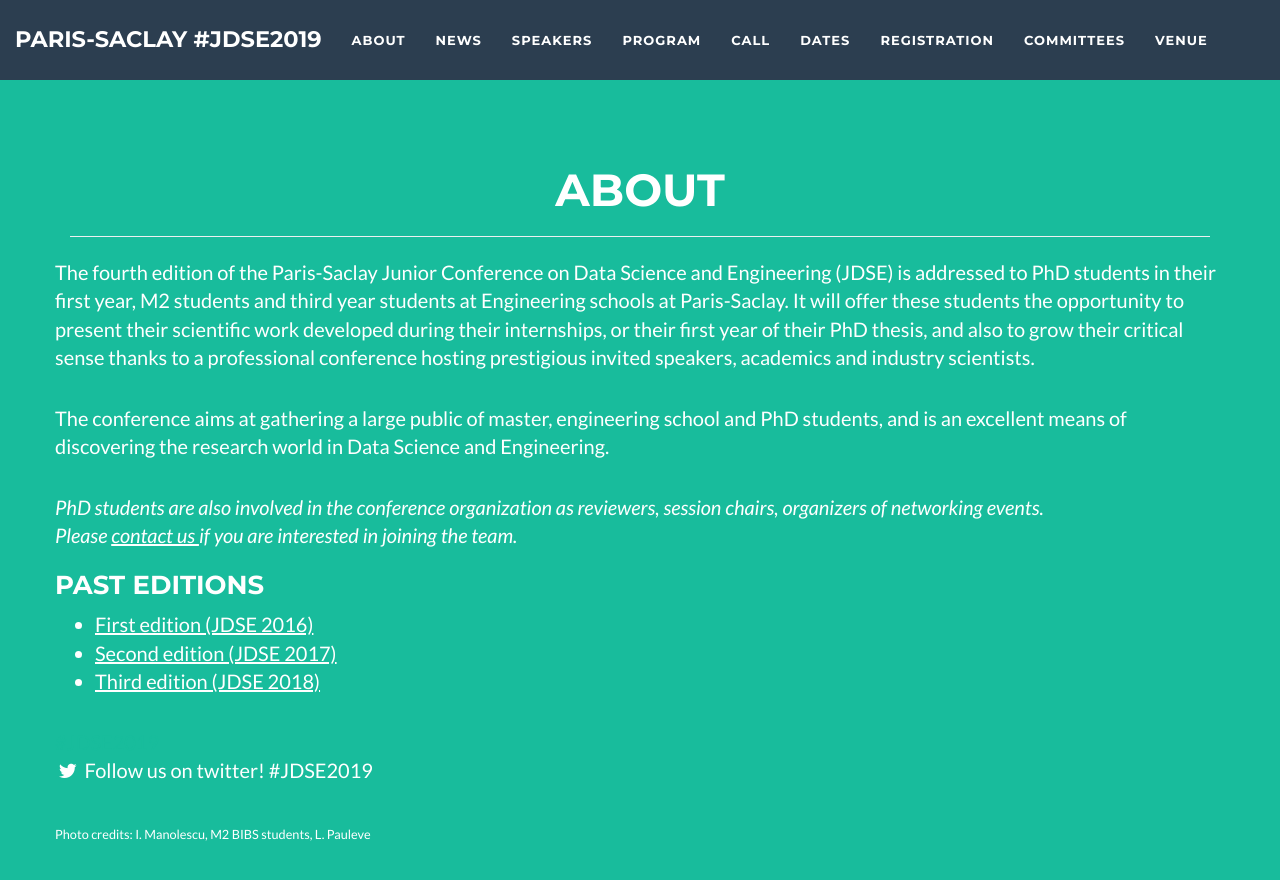
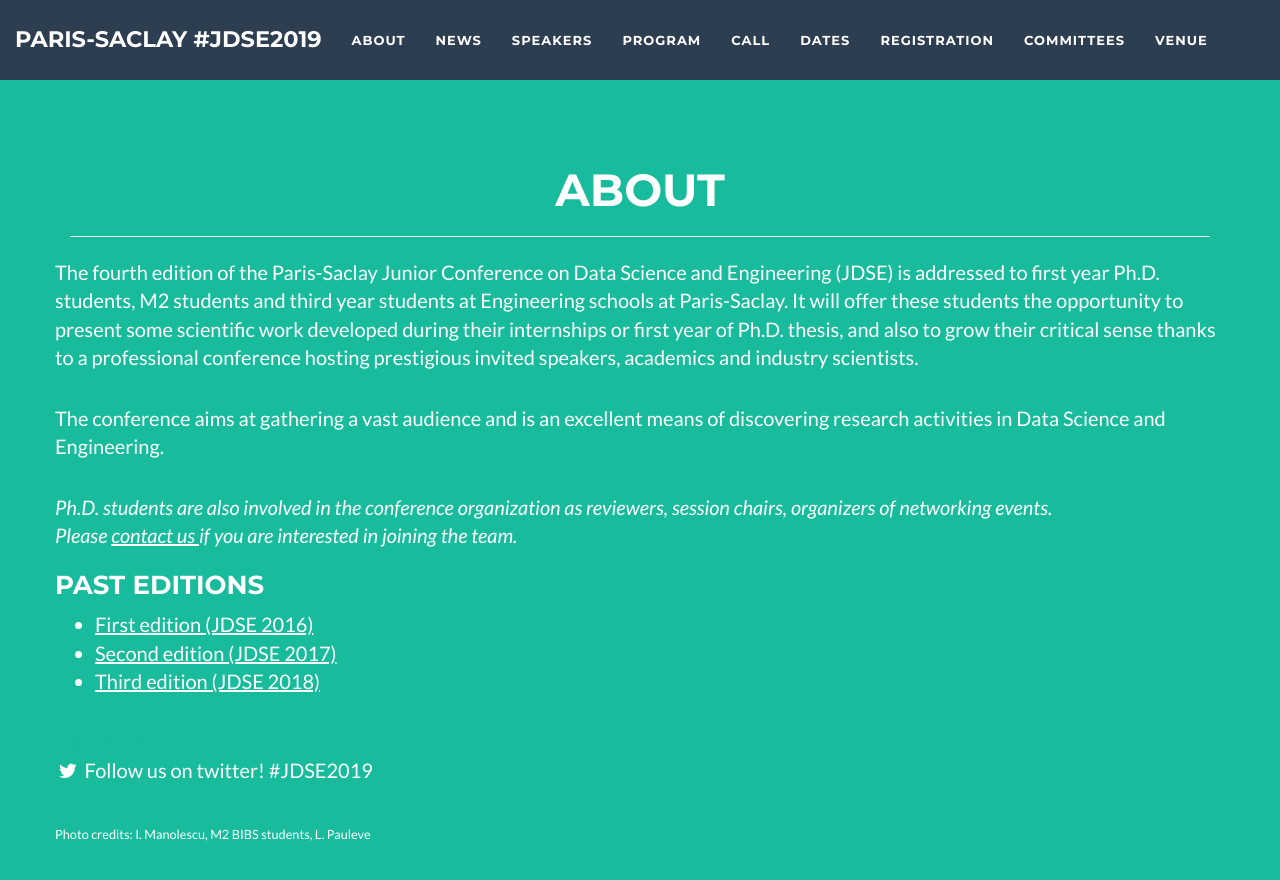
Before and after one commit to jdse-paris/jDSE2019, a Jekyll site: the page built from index.html, in a window 1280 px wide and 900 px high, scrolled down 825 px. Shown: the top 880 px of the window. Built offline with Jekyll 4.4.1, drawn with Linux system fonts in a browser that asks for light colours; some of the changed text lies outside the part shown.

Commit message:
Minor updates

```diff
--- a/_includes/about.html
+++ b/_includes/about.html
@@ -8,14 +8,14 @@
                 </div>
             </div>
             <div class="row">
-              <p>The fourth edition of the Paris-Saclay Junior Conference on Data Science and Engineering (JDSE) is addressed to PhD students in their first year, M2 students and third year students at Engineering schools at Paris-Saclay. It will offer these students the opportunity to present their scientific work developed during their internships, or their first year of their PhD thesis, and also to grow their critical sense thanks to a professional conference hosting prestigious invited speakers, academics and industry scientists.
+              <p>The fourth edition of the Paris-Saclay Junior Conference on Data Science and Engineering (JDSE) is addressed to first year Ph.D. students, M2 students and third year students at Engineering schools at Paris-Saclay. It will offer these students the opportunity to present some scientific work developed during their internships or first year of Ph.D. thesis, and also to grow their critical sense thanks to a professional conference hosting prestigious invited speakers, academics and industry scientists.
 	      </p>
 	      <br>
-	      <p>The conference aims at gathering a large public of master, engineering school and PhD students, and is an excellent means of discovering the research world in Data Science and Engineering.
+	      <p>The conference aims at gathering a vast audience and is an excellent means of discovering research activities in Data Science and Engineering.
 	      </p>
 	      <br>
 	      <p>
-		<i>PhD students are also involved in the conference organization as reviewers, session chairs, organizers of networking events.
+		<i>Ph.D. students are also involved in the conference organization as reviewers, session chairs, organizers of networking events.
 		  <br> Please <u><a href="mailto:contact@junior-data-science.org" target="_top" style="color: #FFF">contact us </a></u> if you are interested in joining the team. </i>
 	      </p>
 	        <h3>Past editions</h3>
--- a/_includes/call.html
+++ b/_includes/call.html
@@ -9,7 +9,7 @@
             </div>
             <div class="row">
 
-<p>We invite <b>Master M2</b> and <b>PhD students</b> from the <b>Université Paris-Saclay</b>
+<p>We invite <b>Master M2</b> and <b>Ph.D. students</b> from the <b>Université Paris-Saclay</b>
 to submit an <b>extended abstract</b> of <b>up to 3 pages</b> describing
 new or preliminary results of their scientific work. The following paper categories are welcome:</p>
 
@@ -72,7 +72,7 @@ All papers must be submitted via EasyChair at the following URL:
 	          All the presentations must be in English.
 	       Electronic versions of the extended abstracts will be accessible on the conference web site.
                The book of abstracts will not be published and the extended abstracts will not constitute a formal publication.</p>
-                  <p><b><u>Note:</u></b> Only Master M2 and PhD students from Université Paris-Saclay are invited to contribute.</p>
+                  <p><b><u>Note:</u></b> Only Master M2 and Ph.D. students from Université Paris-Saclay are invited to contribute.</p>
             </div>
         </div>
     </section>
--- a/_includes/organizers.html
+++ b/_includes/organizers.html
@@ -5,8 +5,7 @@
                 <div class="col-lg-12 text-center">
                     <h2>Organizers</h2>
                 </div>
-                <p>The organization comittee takes care of the logistic and communication aspects of the conference.
-		It builds the scientific committee and chooses the keynote speakers.</p>
+                <p>The organization comittee takes care of the logistic and communication aspects of the conference.</p>
                 <hr>
             </div>
             <div class="row">
@@ -22,7 +21,7 @@
             </div>
 	    <div class="row">
             <h4>Junior Organizing Committee</h4>
-	      <p> Molood Arman, PhD student <br> <small>CentraleSupélec, UPsay</small></p>
+	      <p> Molood Arman, Ph.D. student <br> <small>CentraleSupélec, UPsay</small></p>
 	      <p> Anderson Carlos Ferreira da Silva, Research engineer <br> <small>LRI, UPsay</small></p>
 	      <p> Yassine Ouali, M2 student <br> <small>CentraleSupélec, UPsay</small></p>
             </div>
@@ -37,8 +36,8 @@
                 </div>
                 <p>The senior scientific committee is composed of senior researchers and
 		assistant professors at Université Paris-Saclay.
-		Members of the scientific committee will review the submitted papers and
-		decides the criteria to assign the prize for the best paper and poster.</p>
+		Members of the scientific committee review submitted papers and
+		decide the criteria to assign the prize for the best paper and poster.</p>
                 <hr>
             </div>
             <p>
@@ -72,8 +71,7 @@
                     <h2>Junior Scientific Committee</h2>
                 </div>
                 <p>The junior scientific committee is composed of 2nd-3rd year Ph.D. students and postdoctoral researchers
-		and assists the senior scientific committee in the task of reviewing the contributions submitted
-	        to the conference.</p>
+		and assists the senior scientific committee in the task of reviewing submitted papers.</p>
                 <hr>
             </div>
             <div class="row">
```
